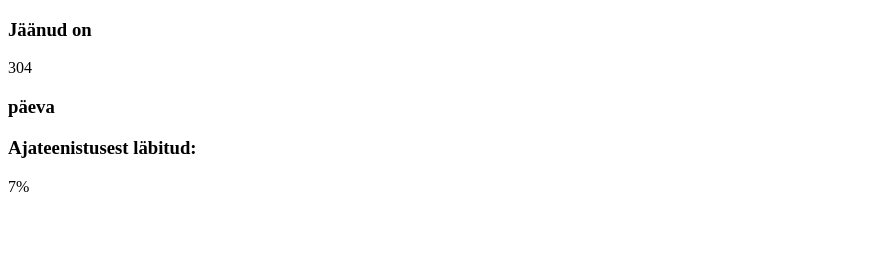
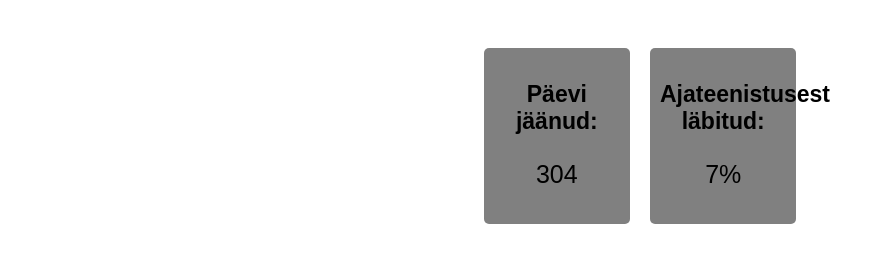
Before and after one commit to johanveenpere/countdown, a plain HTML site: page index.html in a window 1280 px wide. Shown: the whole page, without its empty margins (0-885 px from the left). Drawn offline with Linux system fonts and the light colour scheme.

Commit message:
added a simplystic style

```diff
--- a/index.html
+++ b/index.html
@@ -1,29 +1,20 @@
 <!DOCTYPE html>
 <html>
 	<head>
-		<script defer>
-		function calculate_stuff(){
-			let start_time = new Date("2023-01-30T00:00:00");
-			let end_time = new Date("2023-12-23T00:00:00");
-			let d = new Date();
-			let current_time = d.getTime();
-			var time_left = end_time - current_time;
-			let time_duration = end_time - start_time;
-			let time_served = time_duration - time_left;
-			var percentage_element = document.getElementById("percentage");
-			percentage_element.innerHTML = String(Math.round(time_served / time_duration * 1000) / 10) + "%";
-			var time_left_element = document.getElementById("time_left");
-			time_left_element.innerHTML = Math.round( time_left / (1000 * 60*60*24));
-		}
+		<script src="index.js">
 		</script>
+		<link rel="stylesheet" href="style.css">
 	</head>
 	<body onload="calculate_stuff()">
-		<span>
-		<h3>Jäänud on</h3>
-		<p id="time_left"></p>
-		<h3>päeva</h3>
-		</span>
-		<h3>Ajateenistusest läbitud:</h3>
-		<p id="percentage"></p>
+		<div class="container">
+			<div class="fancy_box">
+				<h3>Päevi jäänud:</h3>
+				<p id="time_left"></p>
+			</div>
+			<div class="fancy_box">
+				<h3>Ajateenistusest läbitud:</h3>
+				<p id="percentage"></p>
+			</div>
+		</div>
 	</body>
 </html>
--- /dev/null
+++ b/index.js
@@ -0,0 +1,14 @@
+function calculate_stuff(){
+			let start_time = new Date("2023-01-30T00:00:00");
+			let end_time = new Date("2023-12-23T00:00:00");
+			let d = new Date();
+			let current_time = d.getTime();
+			var time_left = end_time - current_time;
+			let time_duration = end_time - start_time;
+			let time_served = time_duration - time_left;
+			var percentage_element = document.getElementById("percentage");
+			percentage_element.innerHTML = String(Math.round(time_served / time_duration * 1000) / 10) + "%";
+			var time_left_element = document.getElementById("time_left");
+			var time_left_element = document.getElementById("time_left");
+			time_left_element.innerHTML = Math.round( time_left / (1000 * 60*60*24));
+}
--- /dev/null
+++ b/style.css
@@ -0,0 +1,24 @@
+.container {
+	display: flex;
+	margin: auto;
+	justify-content: center;
+	padding-top: 30px;
+}
+
+.fancy_box {
+	padding: 10px;
+	margin: 10px;
+	font-family: Arial;
+	text-align: center;
+	width: 10%;
+	background-color: gray;
+	border-radius: 5px;
+}
+
+.fancy_box p {
+	font-size: 25px;
+}
+
+.fancy_box h3 {
+	font-size: 23px;
+}
```
